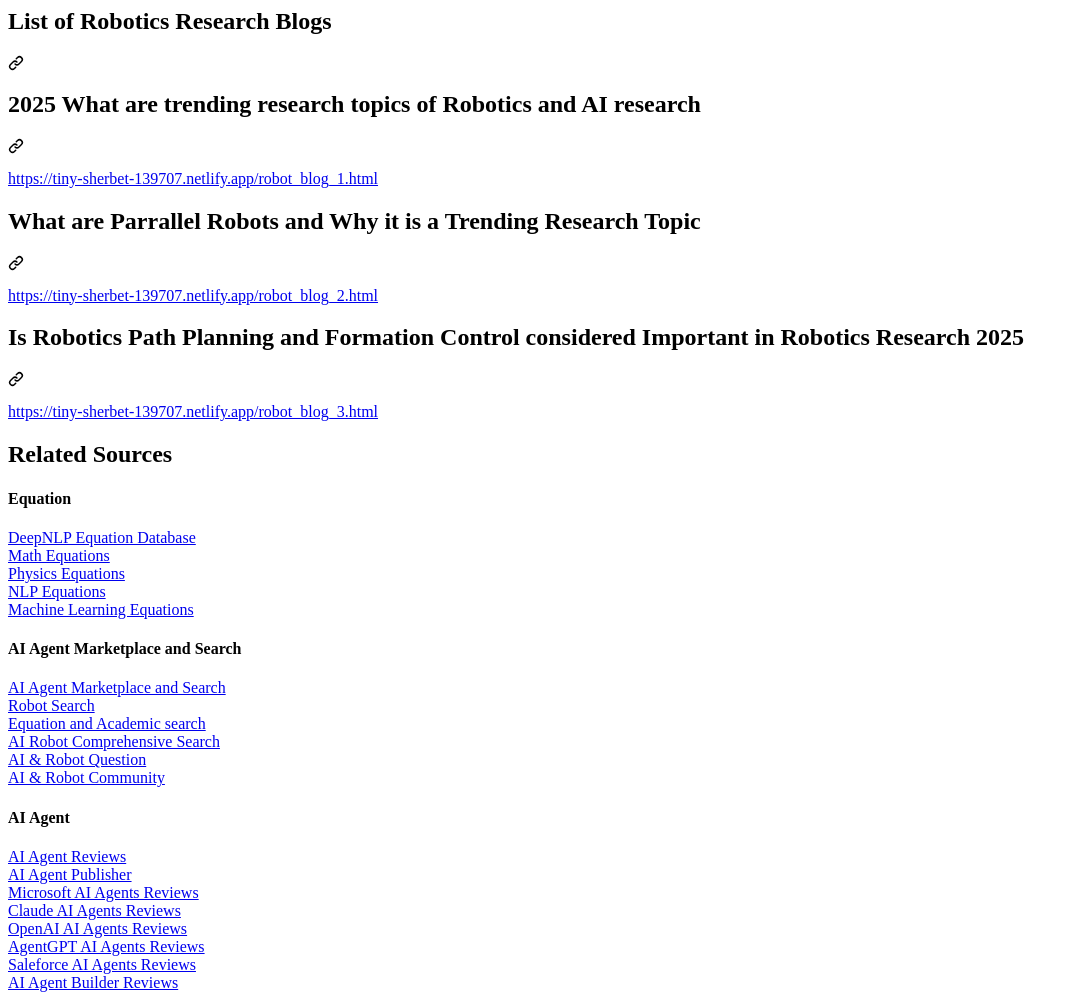
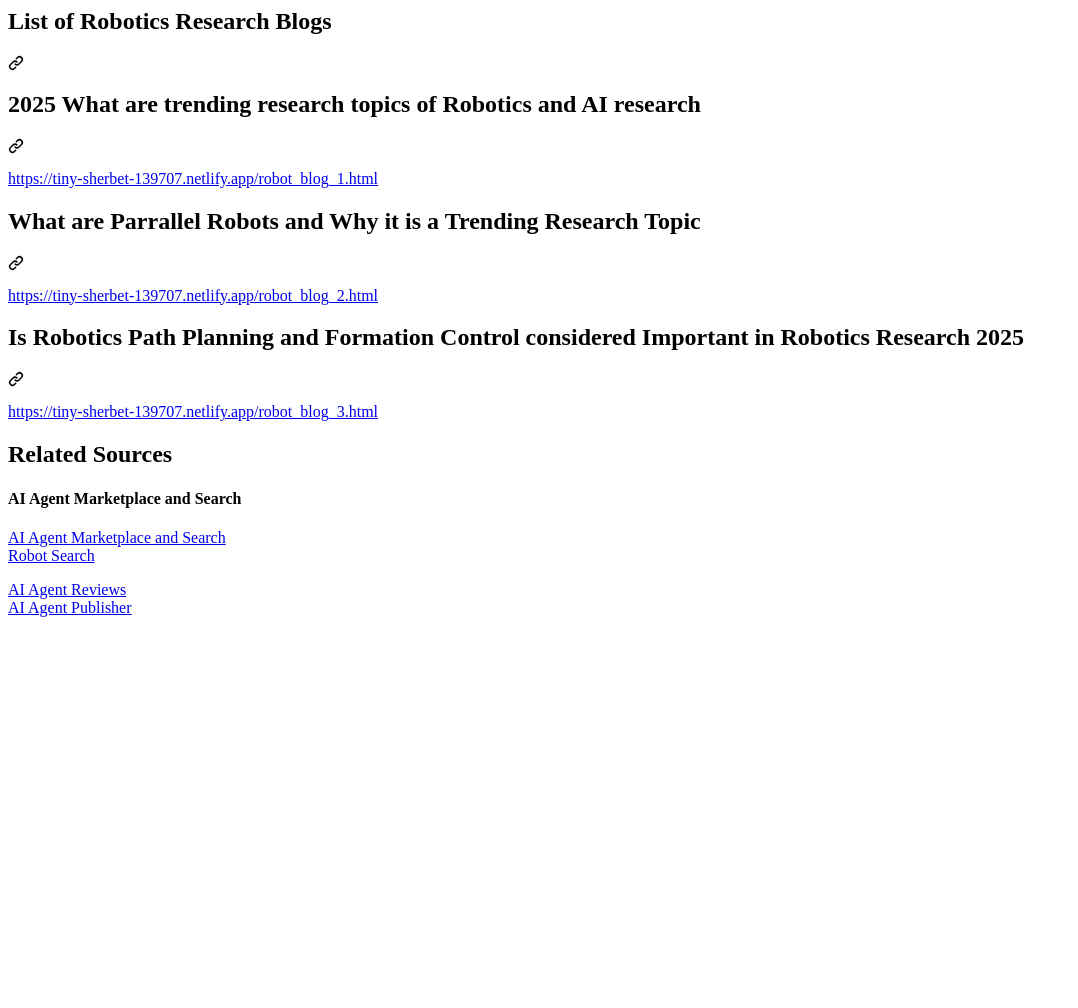
Before and after one commit to AutoRobot1024/robot-blog, a plain HTML site: page index.html in a window 1280 px wide. Shown: the whole page, without its empty margins (0-1078 px from the left). After the commit the page ends 800 px from the top, so only its background shows below. Drawn offline with Linux system fonts and the light colour scheme.

Commit message:
Update index.html

```diff
--- a/index.html
+++ b/index.html
@@ -22,29 +22,11 @@
 <div>
 
 <h2 class="heading-element" dir="auto">Related Sources</h2>
-<h4 class="heading-element" dir="auto">Equation</h4>
-<p dir="auto"><a href="http://www.deepnlp.org/equation">DeepNLP Equation Database</a> <br>
-<a href="http://www.deepnlp.org/equation/category/math">Math Equations</a> <br>
-<a href="http://www.deepnlp.org/equation/category/physics">Physics Equations</a> <br>
-<a href="http://www.deepnlp.org/equation/category/nlp">NLP Equations</a> <br>
-<a href="http://www.deepnlp.org/equation/category/machine%20learning">Machine Learning Equations</a> <br></p>
 <h4 class="heading-element" dir="auto">AI Agent Marketplace and Search</h4>
 <p dir="auto"><a href="http://www.deepnlp.org/search/agent">AI Agent Marketplace and Search</a> <br>
 <a href="http://www.deepnlp.org/search/robot">Robot Search</a> <br>
-<a href="http://www.deepnlp.org/search/equation">Equation and Academic search</a> <br>
-<a href="http://www.deepnlp.org/search">AI Robot Comprehensive Search</a> <br>
-<a href="http://www.deepnlp.org/question">AI &amp; Robot Question</a> <br>
-<a href="http://www.deepnlp.org/community">AI &amp; Robot Community</a> <br></p>
-<h4 class="heading-element" dir="auto">AI Agent</h4>
 <p dir="auto"><a href="http://www.deepnlp.org/store/ai-agent">AI Agent Reviews</a> <br>
 <a href="http://www.deepnlp.org/store/pub?category=ai-agent">AI Agent Publisher</a> <br>
-<a href="http://www.deepnlp.org/store/pub/pub-microsoft-ai-agent">Microsoft AI Agents Reviews</a> <br>
-<a href="http://www.deepnlp.org/store/pub/pub-claude-ai-agent">Claude AI Agents Reviews</a> <br>
-<a href="http://www.deepnlp.org/store/pub/pub-openai-ai-agent">OpenAI AI Agents Reviews</a> <br>
-<a href="http://www.deepnlp.org/store/pub/pub-agentgpt">AgentGPT AI Agents Reviews</a> <br>
-<a href="http://www.deepnlp.org/store/pub/pub-salesforce-ai-agent">Saleforce AI Agents Reviews</a> <br>
-<a href="http://www.deepnlp.org/store/ai-agent/ai-agent-builder">AI Agent Builder Reviews</a> <br></p>
-
 </div>
 
 </body>
```
